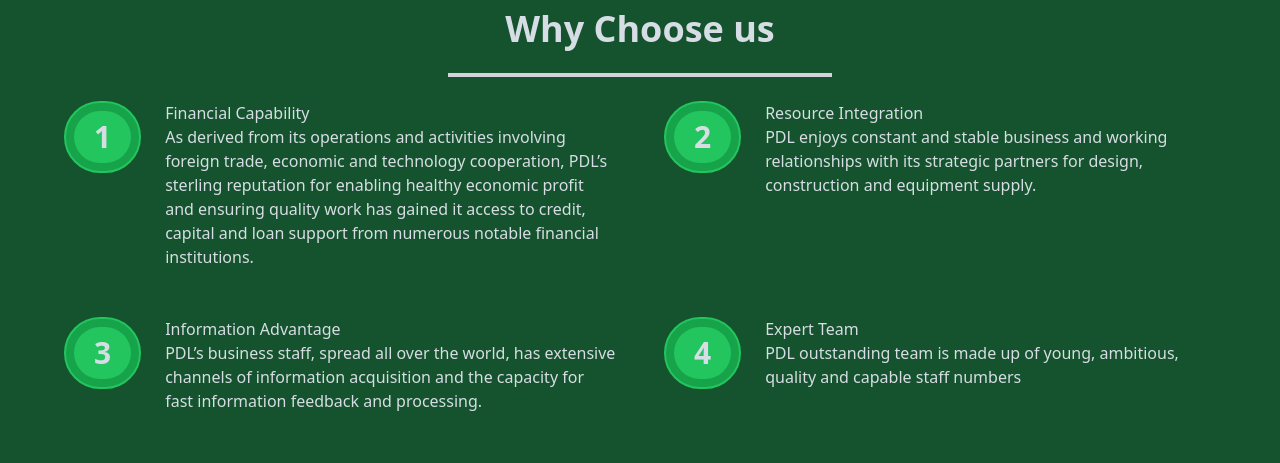
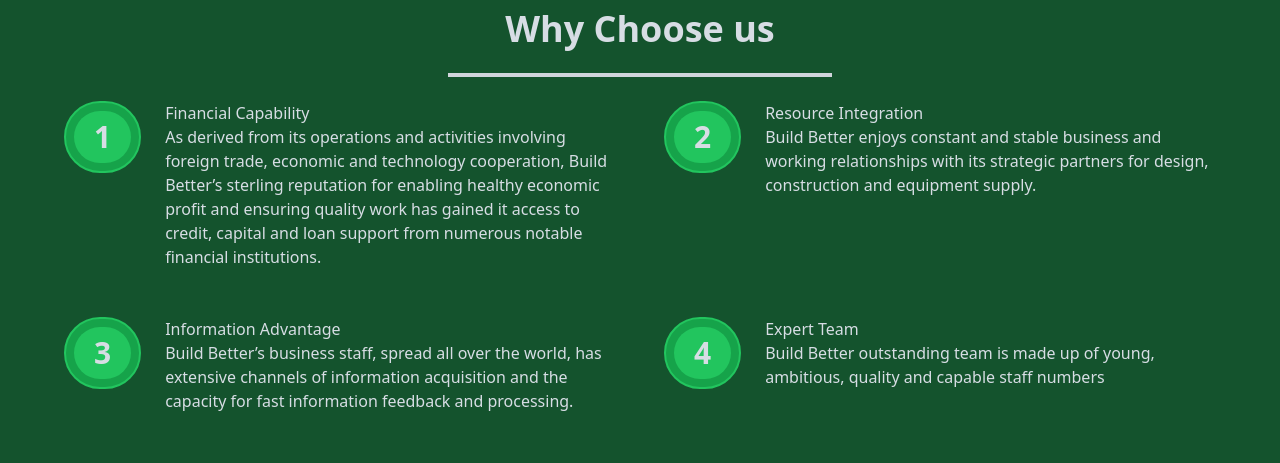
Before and after one commit to JannatulAfrozFaria/build-better, a React (Vite) app: page / in a window 1280 px wide. Shown: the part 2800-3263 px from the top of the page. Built offline with nearby package versions, Linux system fonts and the light colour scheme.

Commit message:
details updated

```diff
--- a/src/pages/Home/WhyChooseUs.jsx
+++ b/src/pages/Home/WhyChooseUs.jsx
@@ -2,10 +2,10 @@
 
 const WhyChooseUs = () => {
     const USP = [
-        {id:1, number:1, title: 'Financial Capability', details: 'As derived from its operations and activities involving foreign trade, economic and technology cooperation, PDL’s sterling reputation for enabling healthy economic profit and ensuring quality work has gained it access to credit, capital and loan support from numerous notable financial institutions.' },
-        {id:2, number:2, title: 'Resource Integration' , details: 'PDL enjoys constant and stable business and working relationships with its strategic partners for design, construction and equipment supply.'},
-        {id:3, number:3, title: 'Information Advantage', details: 'PDL’s business staff, spread all over the world, has extensive channels of information acquisition and the capacity for fast information feedback and processing.' },
-        {id:4, number:4, title: 'Expert Team', details: 'PDL outstanding team is made up of young, ambitious, quality and capable staff numbers' },
+        {id:1, number:1, title: 'Financial Capability', details: 'As derived from its operations and activities involving foreign trade, economic and technology cooperation, Build Better’s sterling reputation for enabling healthy economic profit and ensuring quality work has gained it access to credit, capital and loan support from numerous notable financial institutions.' },
+        {id:2, number:2, title: 'Resource Integration' , details: 'Build Better enjoys constant and stable business and working relationships with its strategic partners for design, construction and equipment supply.'},
+        {id:3, number:3, title: 'Information Advantage', details: 'Build Better’s business staff, spread all over the world, has extensive channels of information acquisition and the capacity for fast information feedback and processing.' },
+        {id:4, number:4, title: 'Expert Team', details: 'Build Better outstanding team is made up of young, ambitious, quality and capable staff numbers' },
     ]
     const glances = [
         {id:1, number:1, title: 'Year of Incorporation', details: '1983' },
```
